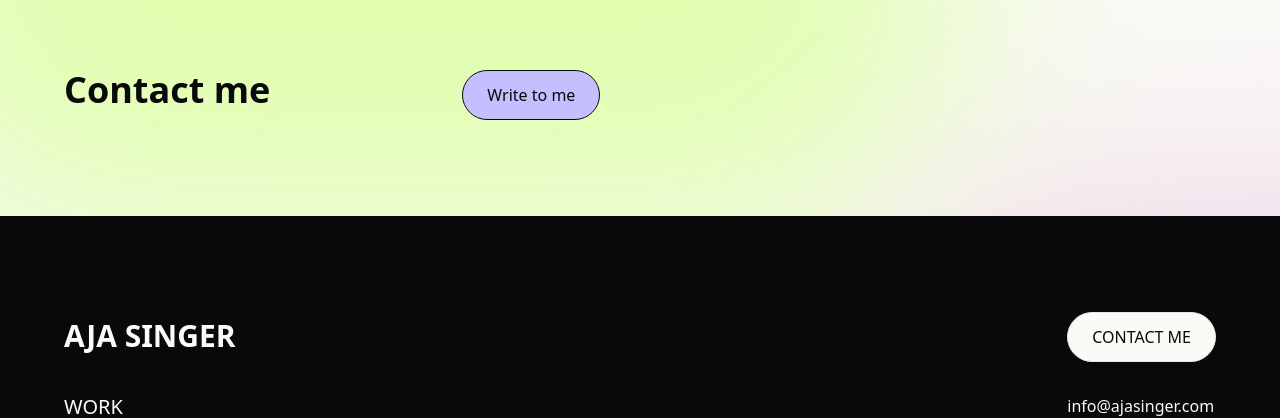
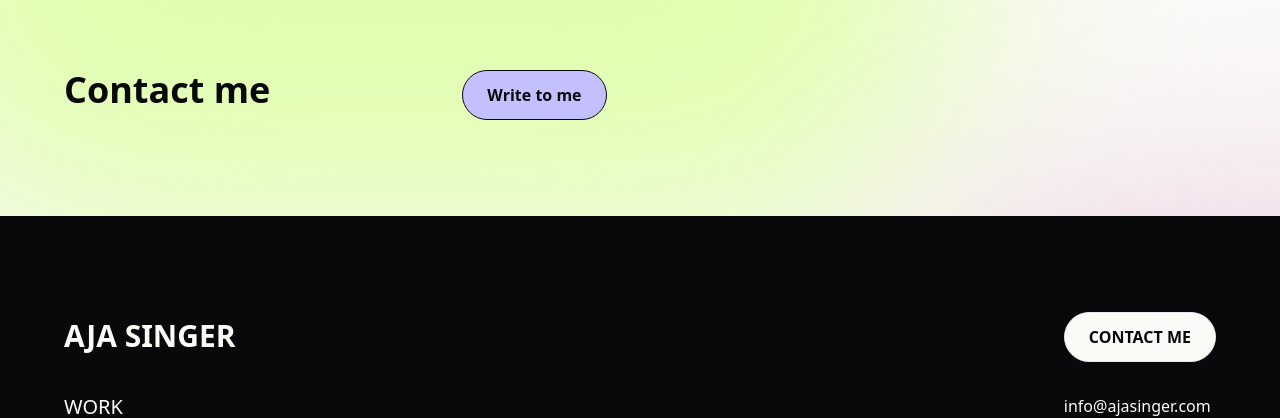
Before and after one commit to ajasinger/portfolio_2024, a Next.js app: page / in a window 1280 px wide. Shown: the part 2874-3292 px from the top of the page. Built offline with nearby package versions, Linux system fonts and the light colour scheme.

Commit message:
style button text

```diff
--- a/components/Contact.tsx
+++ b/components/Contact.tsx
@@ -9,7 +9,7 @@ export default function Contact() {
                 <h3 className="text-4xl font-semibold z-50">Contact me</h3>
                 <Link
                     href="/dashboard"
-                    className="z-50 px-6 py-3 bg-[#C4BFFF] border border-zinc-950 [#C4BFFF] rounded-full hover:bg-transparent text-zinc-950"
+                    className="font-semibold z-50 px-6 py-3 bg-[#C4BFFF] border border-zinc-950 [#C4BFFF] rounded-full hover:bg-transparent text-zinc-950"
                 >
                     Write to me
                 </Link>
--- a/components/Footer.tsx
+++ b/components/Footer.tsx
@@ -11,7 +11,7 @@ export default function Footer() {
             <div className="flex flex-col gap-8">
                 <Link
                     href="/work"
-                    className="px-6 py-3 bg-cream border border-bg-stone-50 rounded-full hover:bg-zinc-950 text-zinc-950 hover:text-cream"
+                    className="font-semibold px-6 py-3 bg-cream border border-bg-stone-50 rounded-full hover:bg-zinc-950 text-zinc-950 hover:text-cream"
                 >
                         CONTACT ME
                 </Link>
```
